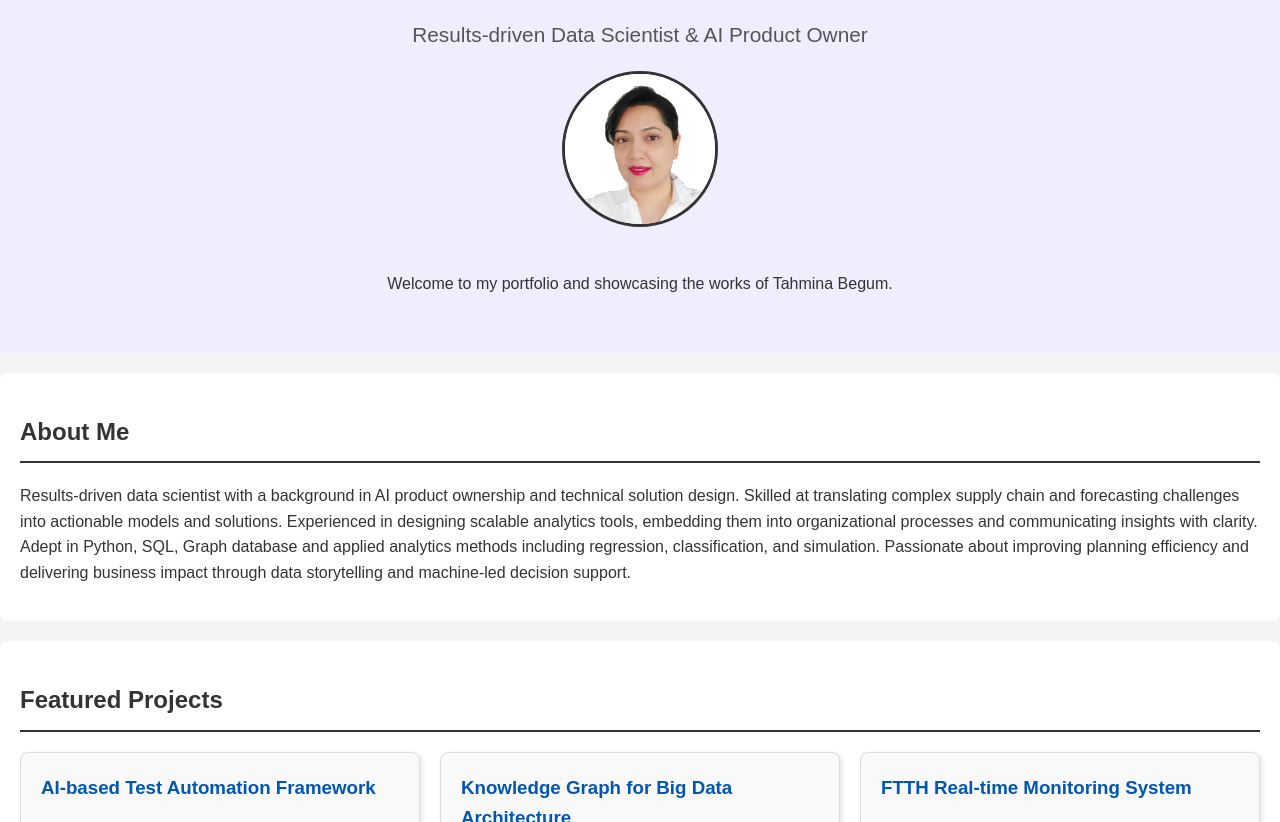
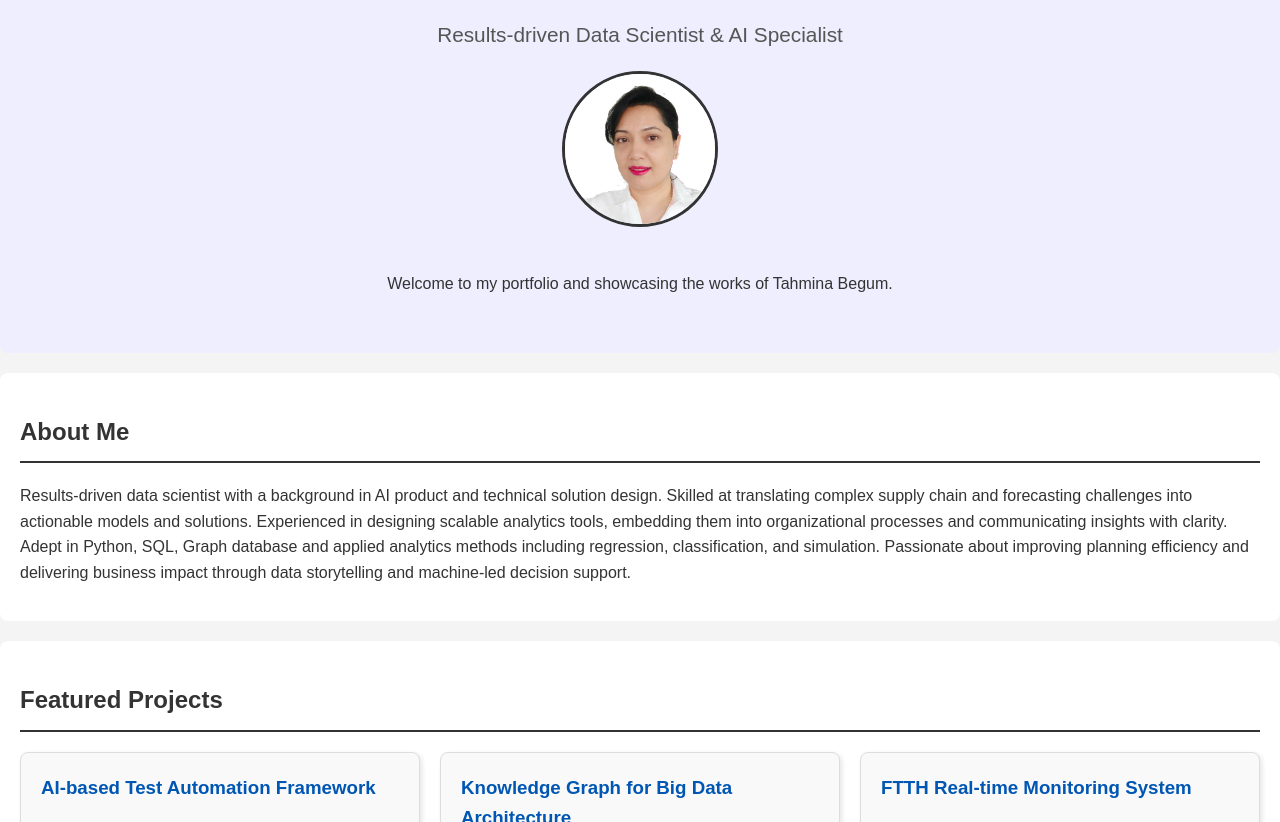
Before and after one commit to TahminaBegum/cv_portfolio_code, a plain HTML site: page index.html in a window 1280 px wide. Shown: the part 278-1100 px from the top of the page. Drawn offline with Linux system fonts and the light colour scheme.

Commit message:
Update index.html

```diff
--- a/index.html
+++ b/index.html
@@ -23,7 +23,7 @@
     <section id="hero">
         <div class="hero-content">
             <h1>Tahmina Begum</h1>
-            <p class="tagline">Results-driven Data Scientist & AI Product Owner</p>
+            <p class="tagline">Results-driven Data Scientist & AI Specialist</p>
             <img src="images/1.PNG" alt="Tahmina Begum - Maham codes" class="profile-picture">
             <p>Welcome to my portfolio and showcasing the works of Tahmina Begum.</p>
         </div>
@@ -31,7 +31,7 @@
 
     <section id="about">
         <h2>About Me</h2>
-        <p>Results-driven data scientist with a background in AI product ownership and technical solution design. Skilled at translating complex supply chain and forecasting challenges into actionable models and solutions. Experienced in designing scalable analytics tools, embedding them into organizational processes and communicating insights with clarity. Adept in Python, SQL, Graph database and applied analytics methods including regression, classification, and simulation. Passionate about improving planning efficiency and delivering business impact through data storytelling and machine-led decision support.</p>
+        <p>Results-driven data scientist with a background in AI product and technical solution design. Skilled at translating complex supply chain and forecasting challenges into actionable models and solutions. Experienced in designing scalable analytics tools, embedding them into organizational processes and communicating insights with clarity. Adept in Python, SQL, Graph database and applied analytics methods including regression, classification, and simulation. Passionate about improving planning efficiency and delivering business impact through data storytelling and machine-led decision support.</p>
     </section>
 
     <section id="projects">
```
